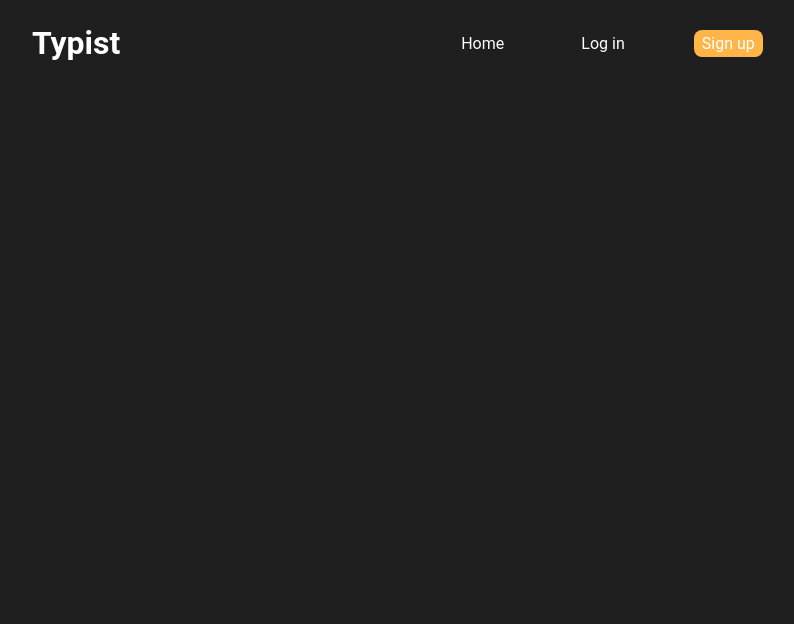
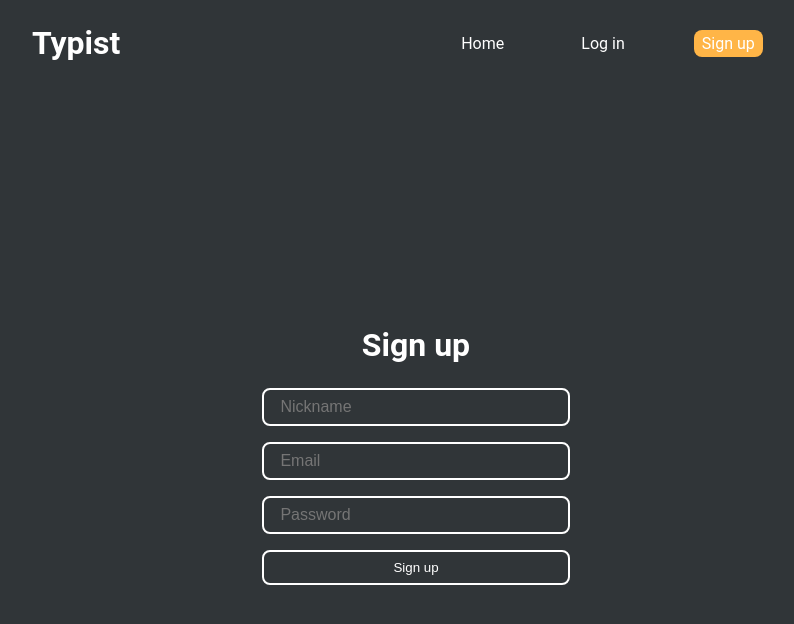
Before and after one commit to vitaliiPsl/typist, a React (Create React App) app in the folder src/front/: page /signup in a window 1280 px wide. Shown: the top 624 px of the page, without its empty margins (224-1018 px from the left). Built offline with nearby package versions, Linux system fonts and the light colour scheme.

Commit message:
Front end: implement user authentication

```diff
--- /dev/null
+++ b/src/front/src/WithRouter.js
@@ -0,0 +1,10 @@
+import {useNavigate, useLocation, useParams} from 'react-router-dom';
+
+export const withRouter = (Component) => {
+    return (props) => {
+        const location = useLocation();
+        const navigate = useNavigate();
+        const params = useParams();
+        return <Component {...props} location={location} navigate={navigate} params={params}/>;
+    };
+};
--- a/src/front/src/components/app/App.css
+++ b/src/front/src/components/app/App.css
@@ -27,8 +27,11 @@
 
 input{
     padding: 8px 16px;
+
+    font-size: 16px;
     color: var(--main-color);
     background: var(--background-color);
+
     border: 2px solid var(--main-color);
     border-radius: 8px;
 
@@ -60,3 +63,47 @@ button:hover{
 button:focus{
     outline: none;
 }
+
+form{
+    width: 40%;
+    display: flex;
+    flex-direction: column;
+    gap: 16px;
+}
+
+.form-row{
+    width: 100%;
+
+    display: flex;
+    justify-content: center;
+}
+
+.form-row input, .form-row button{
+    width: 100%;
+}
+
+/*.form-row input, .form-row button{*/
+/*    width: 100%;*/
+/*    padding: 8px 16px;*/
+/*    font-size: 16px;*/
+
+/*    color: var(--background-color);*/
+/*    background: var(--main-color);*/
+/*    border: 2px solid var(--background-color);*/
+/*    border-radius: 8px;*/
+/*}*/
+
+/*.form-row button{*/
+/*    color: var(--main-color);*/
+/*    background: var(--background-color);*/
+/*    border: 2px solid var(--main-color);*/
+/*    border-radius: 8px;*/
+
+/*    cursor: pointer;*/
+/*    transition: 0.5s;*/
+/*}*/
+
+/*.form-row button:hover{*/
+/*    color: var(--background-color);*/
+/*    background: var(--main-color);*/
+/*}*/
--- a/src/front/src/components/app/App.js
+++ b/src/front/src/components/app/App.js
@@ -3,19 +3,55 @@ import './App.css';
 import Header from "../header/Header";
 import {Route, Routes} from "react-router-dom";
 import Test from "../test/Test";
+import Login from "../auth/Login";
+import Signup from "../auth/Signup";
+import ErrorsBox from "../errors/ErrorsBox";
 
 class App extends React.Component {
+    constructor(props) {
+        super(props);
 
+        this.state = {user: null, errors: []}
+
+        this.setUser = this.setUser.bind(this);
+        this.addError = this.addError.bind(this);
+        this.removeError = this.removeError.bind(this);
+    }
+
+    setUser(user) {
+        this.setState({user: user});
+    }
+
+    removeUser(){
+        this.setState({user: null});
+    }
+
+    addError(error) {
+        let errors = this.state.errors;
+        errors.push(error);
+
+        this.setState({errors: errors});
+    }
+
+    removeError(index) {
+        let errors = this.state.errors;
+        errors.splice(index, 1);
+
+        this.setState({errors: errors});
+    }
 
     render() {
         return (
             <div className="App">
                 <div className="container">
+                    <ErrorsBox errors={this.state.errors} removeError={this.removeError}/>
                     <Header title={'Typist'}/>
 
                     <div className="Main">
                         <Routes>
                             <Route path={'/'} element={<Test/>}/>
+                            <Route path={'/login'} element={<Login setUser={this.setUser} addError={this.addError}/>}/>
+                            <Route path={'/signup'} element={<Signup addError={this.addError}/>}/>
                         </Routes>
                     </div>
                 </div>
--- /dev/null
+++ b/src/front/src/components/auth/Auth.css
@@ -0,0 +1,11 @@
+.Auth{
+    width: 100%;
+    flex-grow: 1;
+
+
+    display: flex;
+    flex-direction: column;
+    align-items: center;
+    justify-content: center;
+    gap: 24px;
+}
--- /dev/null
+++ b/src/front/src/components/auth/Login.js
@@ -0,0 +1,71 @@
+import React from "react";
+import "./Auth.css";
+import authService from "../../services/auth.service";
+import {withRouter} from "../../WithRouter";
+
+class Login extends React.Component {
+    constructor(props) {
+        super(props);
+
+        this.state = {}
+        this.handleSubmit = this.handleSubmit.bind(this);
+    }
+
+    handleSubmit(e) {
+        e.preventDefault();
+        let form = e.target;
+        let email = form.email.value;
+        let password = form.password.value;
+
+        this.logIn(email, password);
+    }
+
+    async logIn(email, password) {
+        let response = await authService.login({email, password});
+        console.log(response);
+        if (!response.ok) {
+            this.handleErrors(response);
+            return;
+        }
+
+        let data = await response.json();
+
+        let user = data.user;
+        user.authToken = data.authToken;
+
+        authService.saveCurrentUser(user);
+        this.props.setUser(user);
+        this.props.navigate('/')
+    }
+
+    async handleErrors(response) {
+        if (response.status === 403) {
+            let apiError = await response.json();
+            if (apiError.message) {
+                this.props.addError(apiError.message);
+            }
+        }
+    }
+
+    render() {
+        return (
+            <div className="Auth Login">
+                <h1>Log in</h1>
+
+                <form onSubmit={this.handleSubmit}>
+                    <div className="form-row">
+                        <input type="text" name="email" placeholder="Email" autoComplete="off" required/>
+                    </div>
+                    <div className="form-row">
+                        <input type="password" name="password" placeholder="Password" required/>
+                    </div>
+                    <div className="form-row">
+                        <button type="submit">Log in</button>
+                    </div>
+                </form>
+            </div>
+        );
+    }
+}
+
+export default withRouter(Login);
--- /dev/null
+++ b/src/front/src/components/auth/Signup.js
@@ -0,0 +1,77 @@
+import React from "react";
+import "./Auth.css";
+import authService from '../../services/auth.service'
+import {withRouter} from "../../WithRouter";
+
+class Signup extends React.Component {
+    constructor(props) {
+        super(props);
+
+        this.state = {};
+
+        this.handleSubmit = this.handleSubmit.bind(this);
+    }
+
+    handleSubmit(e) {
+        e.preventDefault();
+
+        let form = e.target;
+        let nickname = form.nickname.value;
+        let email = form.email.value;
+        let password = form.password.value;
+
+        this.signUp(nickname, email, password);
+    }
+
+    async signUp(nickname, email, password) {
+        let response = await authService.signUp({nickname, email, password});
+        console.log(response);
+
+        if(!response.ok){
+            this.handleErrors(response);
+            return;
+        }
+
+        this.props.navigate('/login');
+    }
+
+    async handleErrors(response){
+        if(response.status === 400){
+            let apiError = await response.json();
+            console.log(apiError);
+
+            if(apiError.subErrors.length === 0){
+                this.props.addError(apiError.message)
+            } else{
+                for(let subError of apiError.subErrors){
+                    this.props.addError(subError.message);
+                }
+            }
+        }
+    }
+
+    render() {
+        return (
+            <div className="Auth Signup">
+                <h1>Sign up</h1>
+
+                <form onSubmit={this.handleSubmit}>
+                    <div className="form-row">
+                        <input type="text" name="nickname" placeholder="Nickname" autoComplete="off"/>
+                    </div>
+                    <div className="form-row">
+                        <input type="text" name="email" placeholder="Email" autoComplete="off" required/>
+                    </div>
+                    <div className="form-row">
+                        <input type="password" name="password" placeholder="Password" required/>
+                    </div>
+                    <div className="form-row">
+                        <button type="submit">Sign up</button>
+                    </div>
+                </form>
+            </div>
+        );
+    }
+}
+
+export default withRouter(Signup);
--- /dev/null
+++ b/src/front/src/components/errors/Error.js
@@ -0,0 +1,26 @@
+import React from "react";
+
+export default class Error extends React.Component {
+    constructor(props) {
+        super(props);
+
+        this.removeError = this.removeError.bind(this);
+    }
+
+    componentDidMount() {
+        setInterval(this.removeError, 10000);
+    }
+
+    removeError(){
+        this.props.removeError(this.props.index);
+    }
+
+    render() {
+        return (
+            <div className="Error">
+                <h5>{this.props.error}</h5>
+                <div className="close" onClick={this.removeError}>X</div>
+            </div>
+        );
+    }
+}
--- /dev/null
+++ b/src/front/src/components/errors/Errors.css
@@ -0,0 +1,46 @@
+.ErrorsBox {
+    position: fixed;
+    top: 0;
+    right: 0;
+
+    padding: 32px 16px;
+
+    width: 20%;
+    height: 100vh;
+
+    overflow-y: hidden;
+    overflow-x: hidden;
+
+    display: flex;
+    flex-direction: column;
+    justify-content: flex-end;
+
+    background-color: #ffffff00;
+
+    gap: 16px;
+}
+
+.Error {
+    width: 100%;
+    padding: 20px;
+    position: relative;
+    /*border: 1px solid var(--main-color);*/
+    border: 1px solid #ff0000;
+    /*border-left: 5px solid #8f130c;*/
+    border-radius: 8px;
+}
+
+.close {
+    position: absolute;
+    top: 5px;
+    right: 5px;
+
+    height: 16px;
+    width: 16px;
+
+    background-size: 80%;
+    background-position: center;
+    background-repeat: no-repeat;
+
+    cursor: pointer;
+}
--- /dev/null
+++ b/src/front/src/components/errors/ErrorsBox.js
@@ -0,0 +1,16 @@
+import React from "react";
+import Error from "./Error";
+import './Errors.css'
+
+export default class ErrorsBox extends React.Component {
+
+    render() {
+        return (
+            <div className="ErrorsBox">
+                {this.props.errors.map((error, index) => {
+                   return <Error key={index} error={error} index={index} removeError={this.props.removeError}/>
+                })}
+            </div>
+        );
+    }
+}
--- a/src/front/src/components/test/Test.js
+++ b/src/front/src/components/test/Test.js
@@ -168,7 +168,8 @@ export default class Test extends React.Component {
                     <TestResult result={this.state.testResult}/>
                 }
 
-                <div className="test-timer small">{this.state.time}</div>
+                <div className="test-timer">{this.state.time}</div>
+                {/*<div className="test-timer small">{this.state.time}</div>*/}
 
                 <div className="control-row">
                     <input type="text" className={'test-input'} ref={this.input} onChange={this.handleInput}/>
--- a/src/front/src/index.css
+++ b/src/front/src/index.css
@@ -2,7 +2,8 @@
     /* Interface */
     --main-color: #fff;
     --highlight-color: #ffb547;
-    --background-color: #1f1f1f;
+    --background-color: #303538;
+    /*--background-color: #1f1f1f;*/
 
     /* Test */
     --test-timer-font-size: 84px;
--- /dev/null
+++ b/src/front/src/services/auth.service.js
@@ -0,0 +1,39 @@
+const API = "http://localhost:8080/api/auth/";
+
+class AuthService {
+    login(loginData) {
+        console.log(loginData);
+
+        return  fetch(API + "login", {
+            method: "post",
+            headers: {
+                "Content-Type": "application/json",
+            },
+            body: JSON.stringify(loginData),
+        });
+    }
+
+    signUp(signUpData){
+        return fetch(API + 'signup', {
+            method: 'post',
+            headers: {
+                "Content-Type": "application/json",
+            },
+            body: JSON.stringify(signUpData)
+        });
+    }
+
+    logout() {
+        localStorage.removeItem('user');
+    }
+
+    saveCurrentUser(user){
+        localStorage.setItem('user', JSON.stringify(user));
+    }
+
+    loadCurrentUser(){
+        return JSON.parse(localStorage.getItem('user'));
+    }
+}
+
+export default new AuthService();
```
